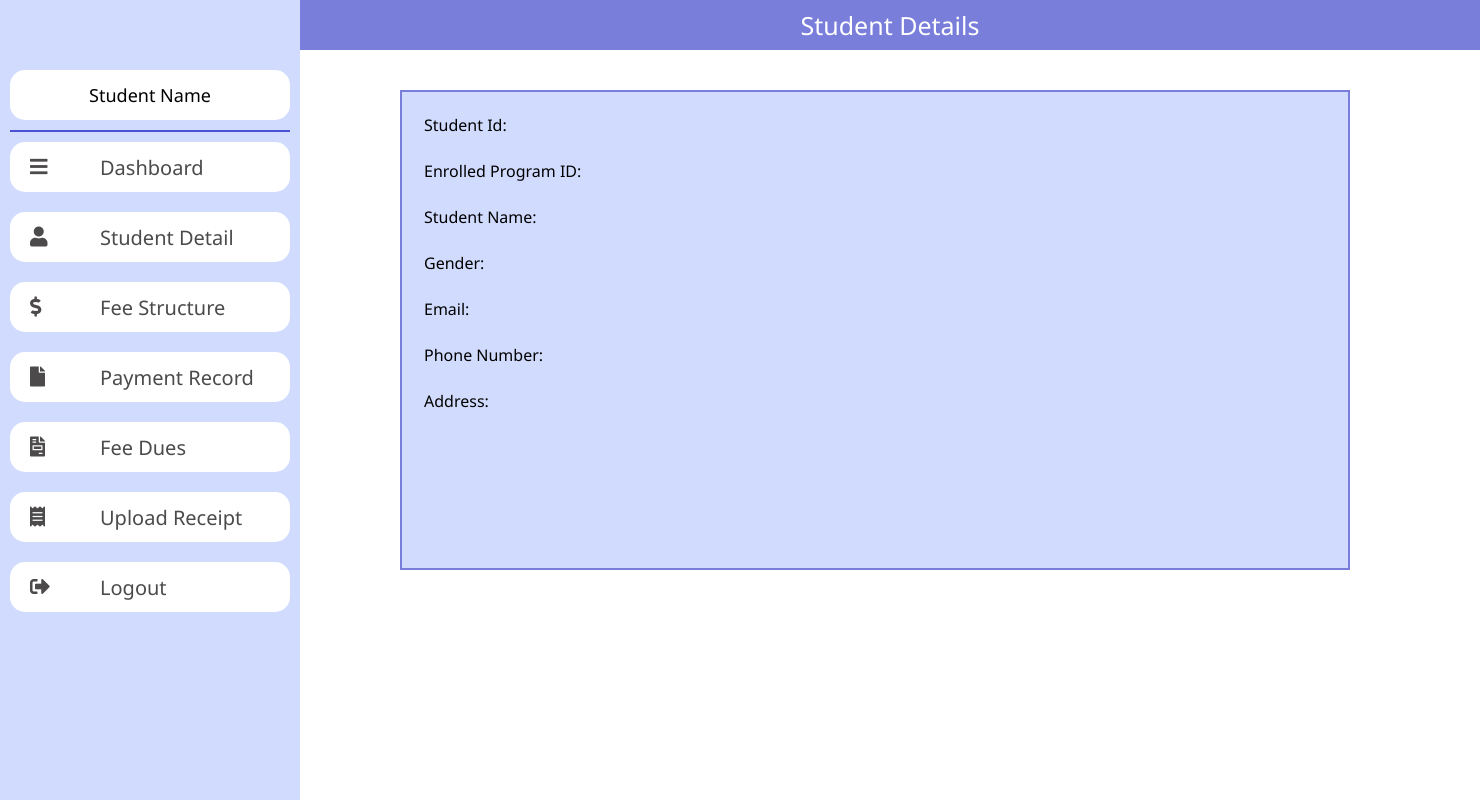
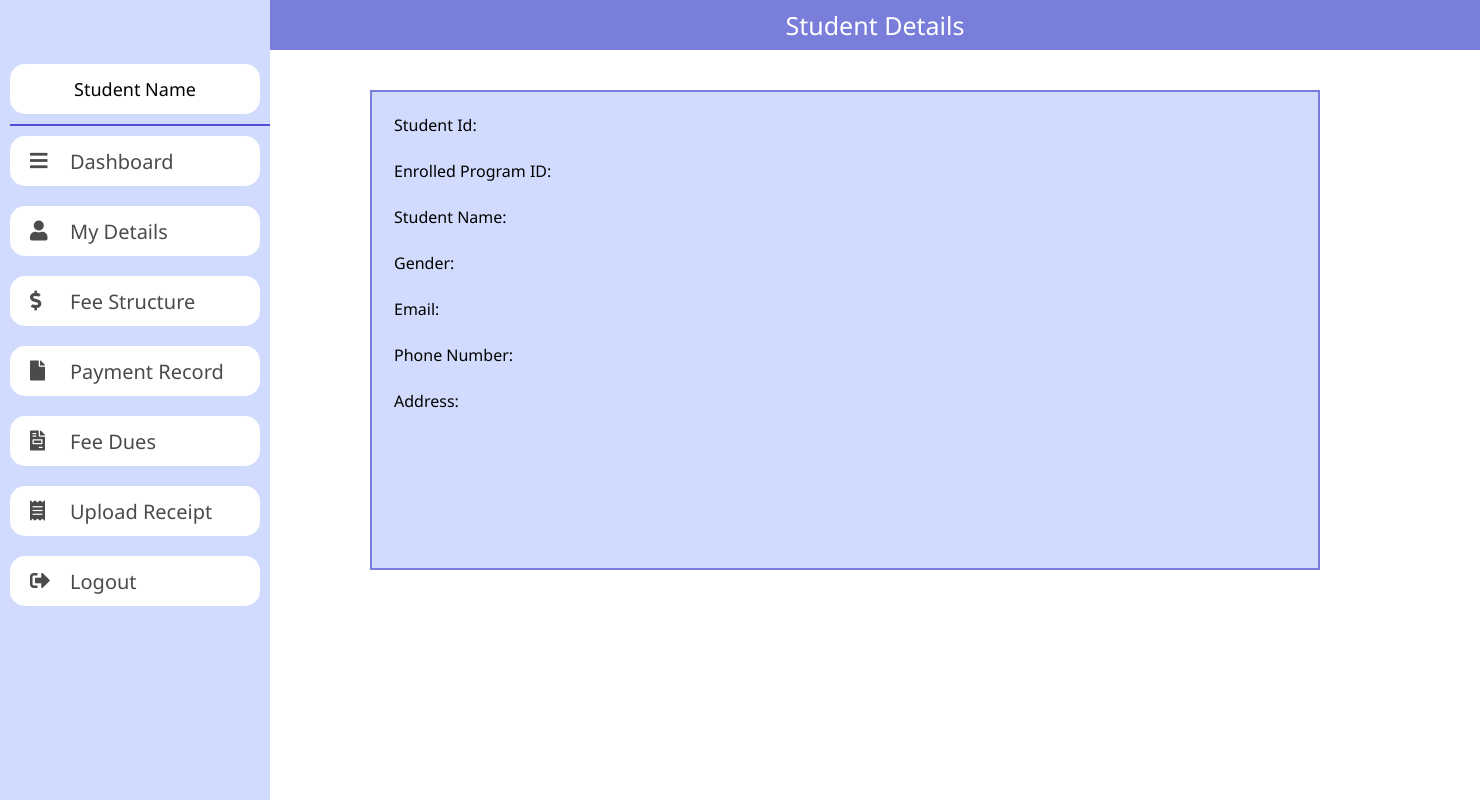
Before and after one commit to takenbytoofy/Fee-Management-System, a PHP site: page /Student/student-details.php in a window 1480 px wide. Run offline with PHP 8.4, Linux system fonts and the light colour scheme.

Commit message:
Maintainng dashboard and dues file

```diff
--- a/Layouts/nav.php
+++ b/Layouts/nav-student.php
@@ -8,15 +8,16 @@
         grid-template-areas:
         'nav page-title'
         'nav page-content';
-        grid-template-columns: 300px auto;
+        grid-template-columns: 270px auto;
         grid-template-rows: 50px auto;
     }
 
     #student-nav-container{
+        position: fixed;
         display: flex;
         height: 100vh;
         float: left;
-        width: 300px;
+        width: 270px;
         grid-area: nav;
     }
 
@@ -28,10 +29,11 @@
         justify-content: center;
         align-items: center;
         color: white;
-        /* border-style: solid;
-        border-width: 3px;
-        border-color: white; */
         grid-area: page-title;
+    }
+
+    #student-page-content-container {
+        grid-area: page-content;
     }
 
     #student-name{
@@ -42,10 +44,11 @@
         background-color: white;
         border-radius: 15px;
         height: 50px;
+        width: 250px;
         font-size: 18px;
     }
 
-    #seperator{
+    #separator{
         width: 280px;
         background-color: #4D52D3;
         height: 2px;
@@ -66,26 +69,24 @@
     }
 
     nav .fas{
-        width: 70px;
+        width: 40px;
         height: 50px;
+        margin-right: none;
         font-size: 20px;
         display: flex;
         align-items: center;
     }
 
-    .nav-item{
+    .nav-bar-text{
         font-size: 20px;
         height: 50px;
         display: flex;
         align-items: center;
     }
 
-    .nav-bar:hover{
-        background: rgb(149, 164, 235);
-    }
-
     .nav-bar{
         border-radius: 15px;
+        border: none;
         background-color: white;
         padding-left: 20px;
         height: 50px;
@@ -94,57 +95,64 @@
         float: left;
         color: rgb(76, 74, 74);
         font-size: 14px;
-        width: 280px;
+        width: 250px;
+    }
+
+    .nav-bar:hover{
+        background: rgb(149, 164, 235);
     }
 
 </style>
 
 <div id="naved-page">
+
     <div id = "student-nav-container">
         <nav>
 
             <span id="student-name" > Student Name </span>
 
-            <hr id="seperator">
+            <hr id="separator">
 
-            <a href="#" class="nav-bar">
+            <button class="nav-bar" onclick="window.open('./dashboard-student.php','_self')">
                 <i class=" fas fa-bars"></i>
-                <span class="nav-item"> Dashboard </span>
+                <span class="nav-bar-text"> Dashboard </span>
+            </button><br>
+
+            <button class="nav-bar" onclick="window.open('./student-details.php','_self')">
+                <i class=" fas fa-solid fa-user"></i>
+                <span class="nav-bar-text"> My Details </span>
             </a><br>
 
-            <a href="#" class="nav-bar">
-                <i class=" fas fa-solid fa-user"></i>
-                <span class="nav-item"> Student Detail </span>
+            <button class="nav-bar" onclick="">
+                <i class=" fas fa-dollar-sign"></i>
+                <span class="nav-bar-text"> Fee Structure </span>
             </a><br>
 
-            <a href="#" class="nav-bar">
-                <i class=" fas fa-dollar-sign"></i>
-                <span class="nav-item"> Fee Structure </span>
+            <button class="nav-bar" onclick="">
+                <i class="fas fa-file"></i>
+                <span class="nav-bar-text"> Payment Record </span>
             </a><br>
 
-            <a href="#" class="nav-bar">
-                <i class="fas fa-file"></i>
-                <span class="nav-item"> Payment Record </span>
+            <button class="nav-bar" onclick="">
+                <i class="fas fa-file-invoice"></i>
+                <span class="nav-bar-text"> Fee Dues </span>
             </a><br>
 
-            <a href="#" class="nav-bar">
-                <i class="fas fa-file-invoice"></i>
-                <span class="nav-item"> Fee Dues </span>
+            <button class="nav-bar" onclick="">
+                <i class="fas fa-receipt"></i>
+                <span class="nav-bar-text"> Upload Receipt </span>
             </a><br>
 
-            <a href="#" class="nav-bar">
-                <i class="fas fa-receipt"></i>
-                <span class="nav-item"> Upload Receipt </span>
-            </a><br>
-
-            <a href="#" class="nav-bar">
+            <button class="nav-bar" onclick="window.open('../Login/login-page.php','_self')">
                 <i class="fas fa-sign-out-alt"></i>
-                <span class="nav-item"> Logout </span>
+                <span class="nav-bar-text"> Logout </span>
             </a><br>
 
         </nav>
     </div>
 
     <div id="student-page-title">
-        <?php echo $studentPageTitle?>
+        <?php echo $studentPageHeader?>
     </div>
+
+    <div id="student-page-content-container">
--- /dev/null
+++ b/Layouts/student-page-footer.php
@@ -0,0 +1,4 @@
+<!-- Closing the student-page-content-container div -->
+    </div>
+<!-- Closing the naved-page div -->
+</div>
--- a/Login/login-page.php
+++ b/Login/login-page.php
@@ -170,7 +170,7 @@
 
         <span id="login-page-left-box-title">FMS Sign In</span>
 
-        <form id="login-form" action="./dashboard.html" method="post">
+        <form id="login-form" action="../FunctionFiles/login-validate.php" method="post">
 
             <input class="login-input" type="text" name="login-id" placeholder="User ID" required autofocus><br>
 
--- a/Student/student-details.php
+++ b/Student/student-details.php
@@ -1,8 +1,10 @@
 <?php
-    $studentPageTitle = "Student Details";
-    $pageTitle = "Student Details";
+
+    $studentPageHeader = "Student Details";
+    $pageTitle = "FMS - My Details";
     include("../Layouts/header.php");
-    include("../Layouts/nav.php");
+    include("../Layouts/nav-student.php");
+
 ?>
 
 <style>
```
Also changed, not shown: FunctionFiles/login-validate.php (added, +8 -0 lines), Student/dashboard-student.php (added, +62 -0 lines), Student/student-fee-dues.php (added).
